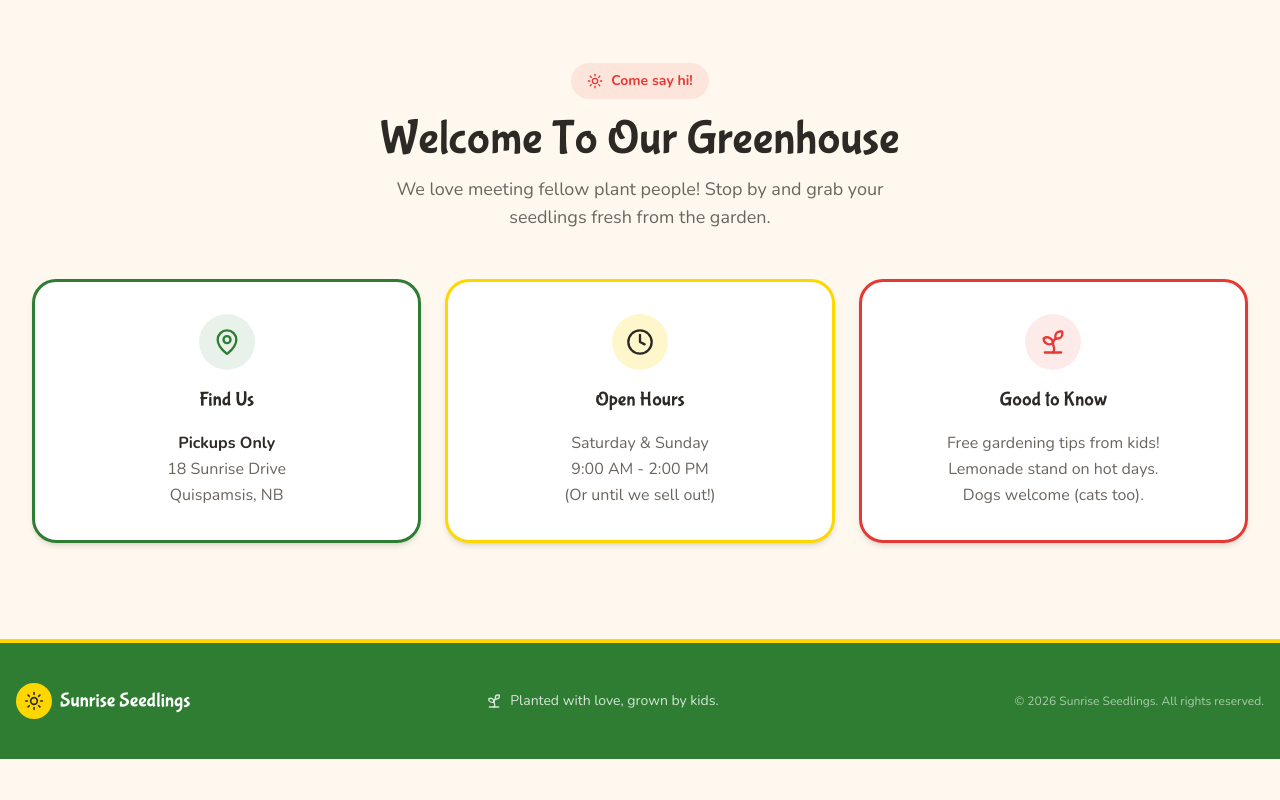
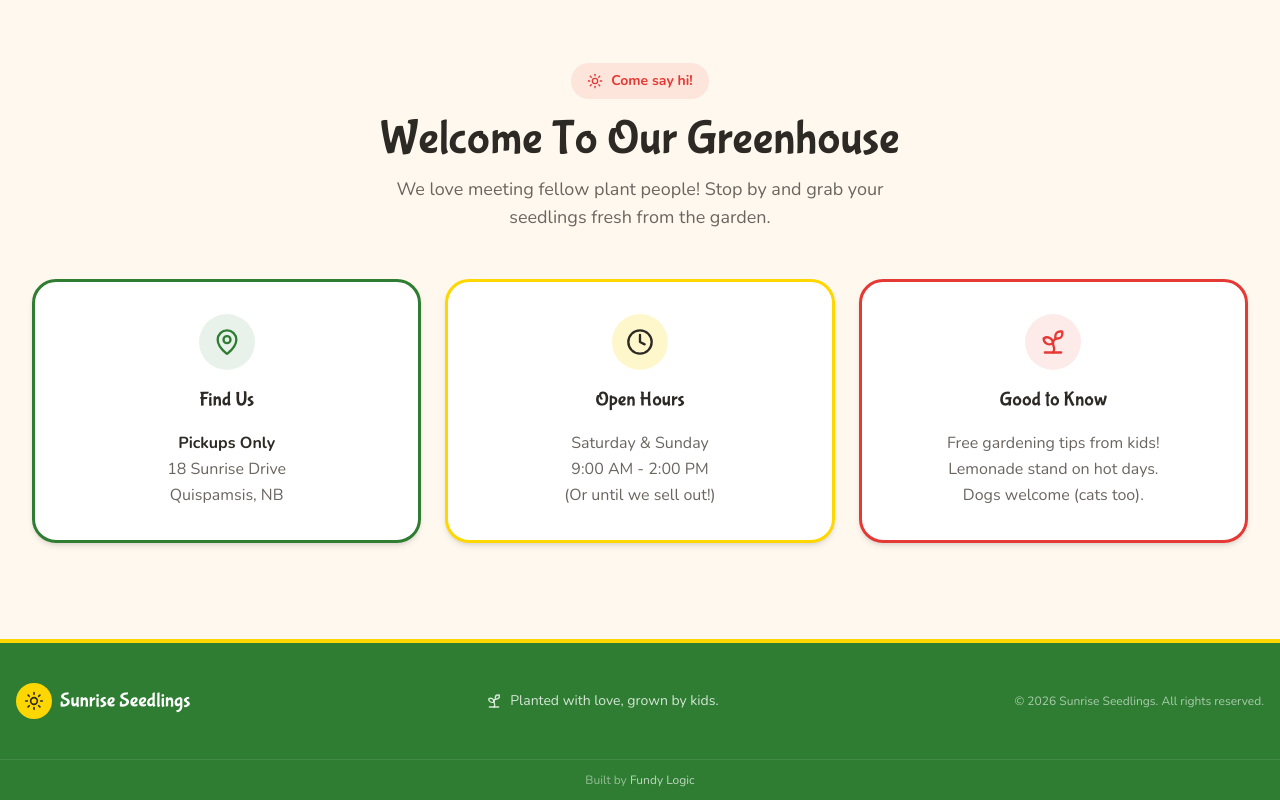
Before and after one commit to coreyfmiller/sunriseseedlings, a Next.js app: page / in a window 1280 px wide. Shown: the part 3128-3928 px from the top of the page. Before the commit the page ends 3887 px from the top, so only its background shows below. Built offline with nearby package versions, Linux system fonts and the light colour scheme.

Commit message:
Add Fundy Logic attribution link to footer

```diff
--- a/components/footer.tsx
+++ b/components/footer.tsx
@@ -23,6 +23,21 @@
           &copy; {new Date().getFullYear()} Sunrise Seedlings. All rights reserved.
         </p>
       </div>
+
+      {/* Attribution */}
+      <div className="border-t border-secondary-foreground/10 py-3 text-center">
+        <p className="text-xs text-secondary-foreground/50">
+          Built by{" "}
+          <a
+            href="https://www.fundylogic.com"
+            target="_blank"
+            rel="noopener noreferrer"
+            className="text-secondary-foreground/70 underline-offset-2 transition-colors hover:text-secondary-foreground hover:underline"
+          >
+            Fundy Logic
+          </a>
+        </p>
+      </div>
     </footer>
   )
 }
```
